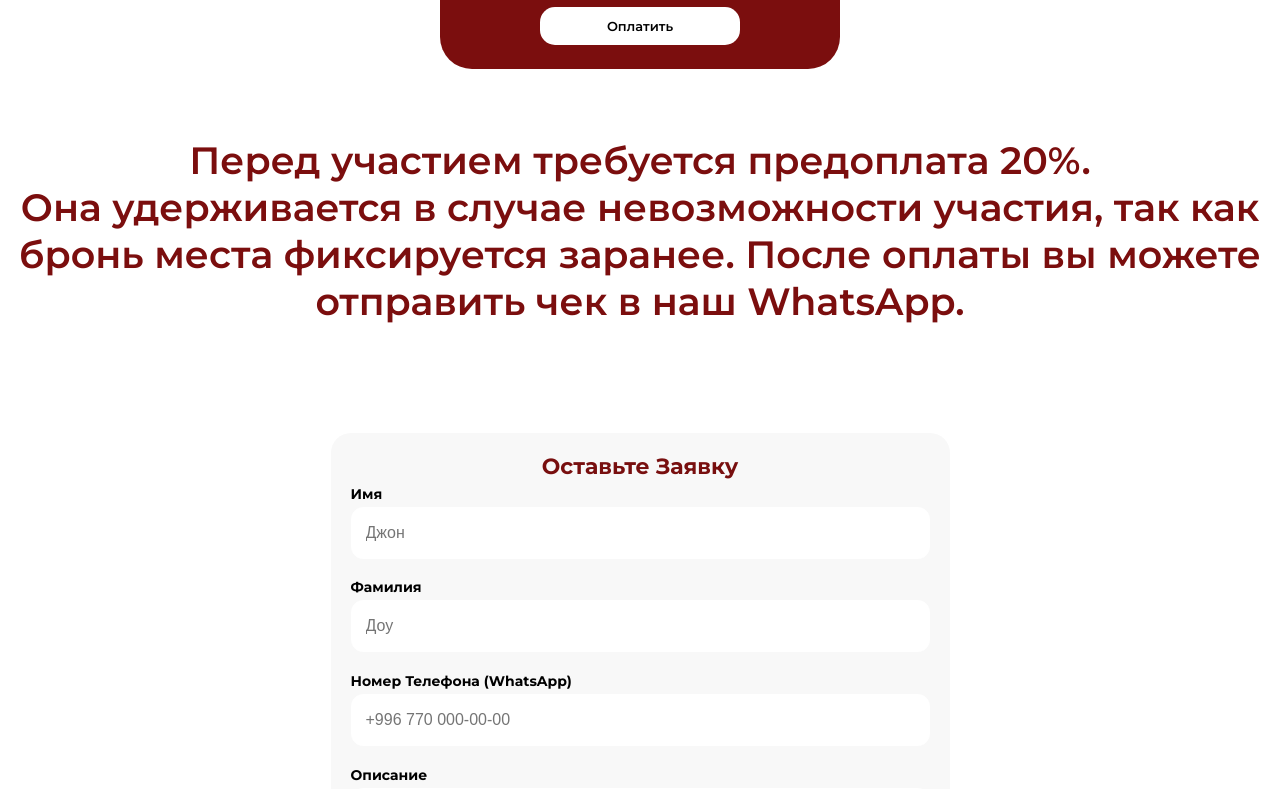
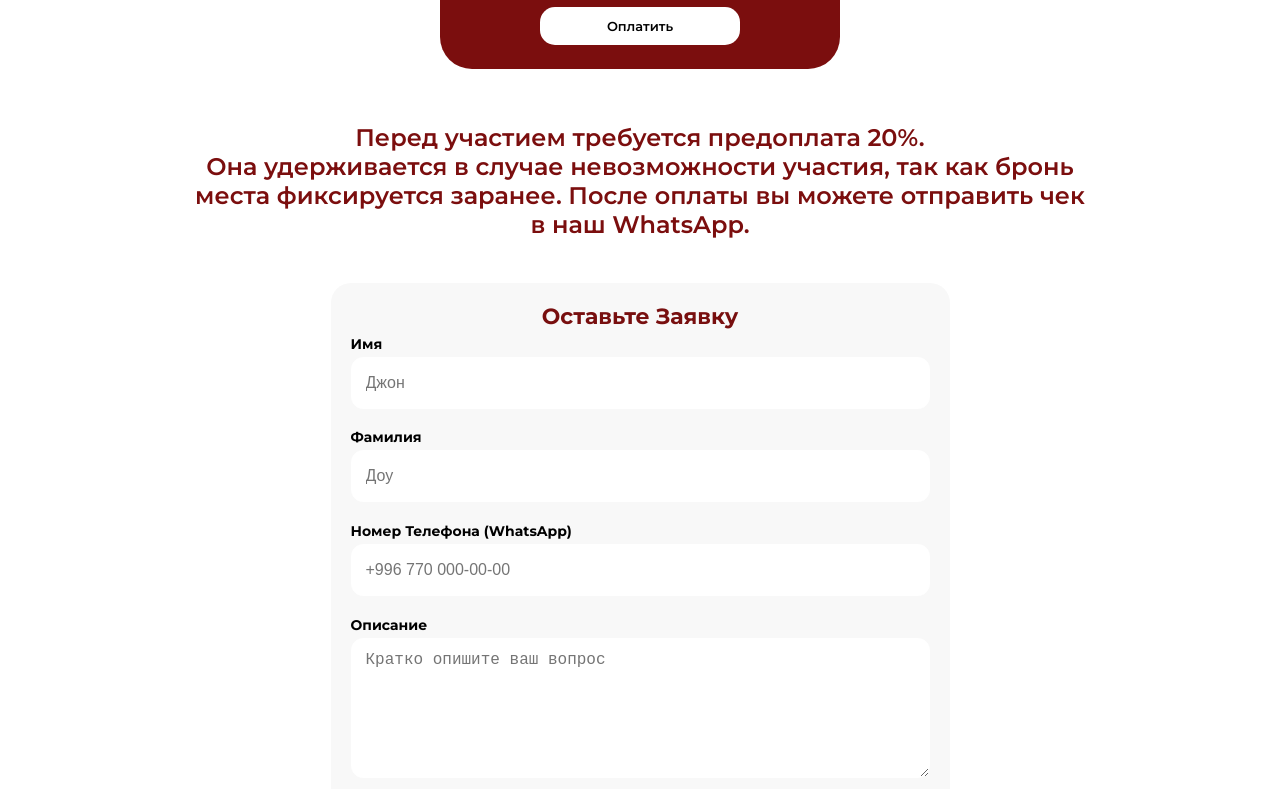
Before and after one commit to sueshka/ProfiCommSite, a Next.js app: page / in a window 1280 px wide. Shown: the part 4351-5140 px from the top of the page. Built offline with nearby package versions, Linux system fonts and the light colour scheme.

Commit message:
Update Disclaimer styles and lead-form positioning

```diff
--- a/app/globals.css
+++ b/app/globals.css
@@ -353,6 +353,12 @@ body {
     right: -12px !important;
   }
 
+
+  .Disclaimer{
+    font-size: 13px !important;
+    width:310px !important;
+  }
+
   /* Форма */
   .lead-form {
     width: 319px !important;
@@ -360,7 +366,7 @@ body {
     padding: 20px !important;
     top: 0 !important;
     gap: 16px !important;
-    transform: translateY(-400px);
+    transform: translateY(-425px);
 
   }
   .lead-form h2 {
@@ -890,6 +896,15 @@ body {
     height: 390px !important;
   }
 
+  .Disclaimer{
+    font-size: 13px !important;
+    width:310px !important;
+  }
+
+  .lead-form {
+    transform: translateY(-435px);
+  }
+
   .lead-form > div {
     flex-direction: column !important;
     gap: 5px !important;
@@ -925,7 +940,7 @@ body {
   .watermark{
      font-weight: 600;
      font-size: 15px !important;
-     margin-top: -320px !important;
+     margin-top: -365px !important;
      margin-bottom: 10px !important;
   }
 
@@ -1341,9 +1356,19 @@ body {
     height: 390px !important;
   }
 
+  .Disclaimer{
+    font-size: 13px !important;
+    width:350px !important;
+  }
+  .lead-form {
+
+    transform: translateY(-415px);
+  }
+
   .lead-form > div {
     flex-direction: column !important;
     gap: 5px !important;
+
   }
 
   .lead-form > div > div {
@@ -1717,6 +1742,12 @@ button, a {
     right: -30px !important;
   }
 
+  .Disclaimer{
+   font-size: 24px !important;
+   width: 900px !important;
+
+  }
+
   /* Форма */
   .lead-form {
     width: 619px !important;
@@ -1724,8 +1755,7 @@ button, a {
     padding: 20px !important;
     top: 0 !important;
     gap: 16px !important;
-    transform: translateY(-400px);
-
+    transform: translateY(-450px);
   }
   .lead-form h2 {
     font-size: clamp(18px, 6vw, 22px) !important;
@@ -1869,12 +1899,7 @@ button, a {
     z-index: 10;
   }
 
-  .watermark{
-    font-weight: 600;
-    font-size: 20px !important;
-    margin-top: -280px !important;
-    margin-bottom: 10px !important;
-  }
+
   }
 
   @media (min-width: 1440px) and (max-width:1500px) {
@@ -2196,6 +2221,12 @@ button, a {
     right: -55px !important;
   }
 
+  .Disclaimer{
+   font-size: 28px !important;
+   width: 1300px !important;
+
+  }
+
   /* Форма */
   .lead-form {
     width: 719px !important;
@@ -2203,7 +2234,7 @@ button, a {
     padding: 20px !important;
     top: 0 !important;
     gap: 16px !important;
-    transform: translateY(-550px);
+    transform: translateY(-600px);
 
   }
   .lead-form h2 {
@@ -2402,7 +2433,7 @@ button, a {
     .watermark{
     font-weight: 600;
     font-size: 20px !important;
-    margin-top: -580px !important;
+    margin-top: -980px !important;
 
   }
 }
```
